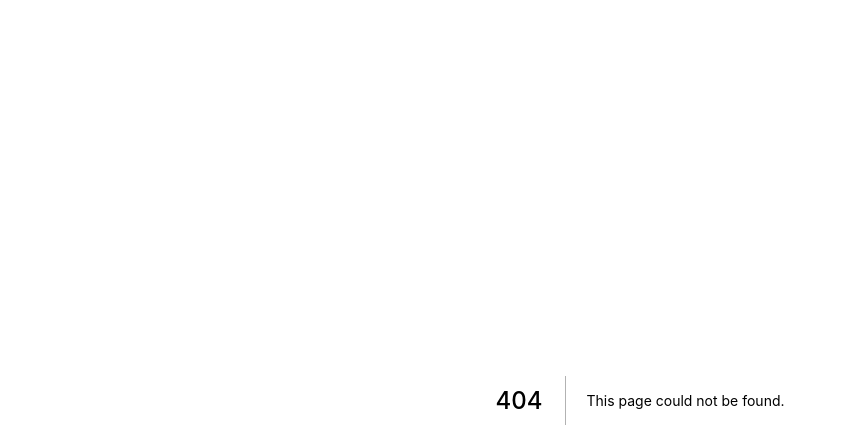
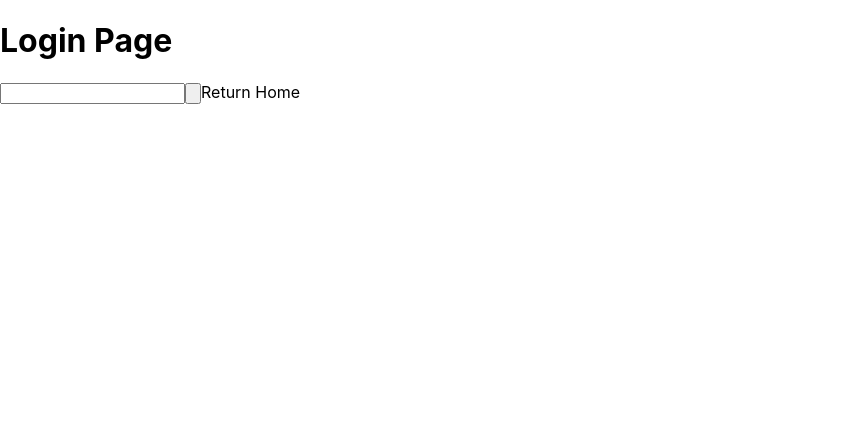
Before and after one commit to FelipeBarretoB/next.js-class-app, a Next.js app in the folder class-app/: page /login in a window 1280 px wide. Before the commit this address had no page. Shown: the top 448 px of the page, without its empty margins (0-847 px from the left). Built offline with nearby package versions, Linux system fonts and the light colour scheme.

Commit message:
Started login

```diff
--- a/class-app/pages/api/student/[code].js
+++ b/class-app/pages/api/student/[code].js
@@ -1,4 +1,5 @@
 
 export default function handler(req,res){
     res.send(req.query.code);
+
 }
--- a/class-app/pages/index.js
+++ b/class-app/pages/index.js
@@ -9,6 +9,7 @@ export default function Home() {
         <li><Link href="/register/profesor">Registro de profesor</Link></li>
         <li><Link href="/register/estudiante">Registro de estudiante</Link></li>
         <h6><Link href="https://www.youtube.com/watch?v=xvFZjo5PgG0"> c: </Link></h6>
+        <Link href="/login">Login</Link>
       </ul>
    </Fragment>
   )
--- /dev/null
+++ b/class-app/pages/login.js
@@ -0,0 +1,13 @@
+import { Fragment } from "react"
+import Link from "next/link" // para que no se refresque la pagina
+
+export default function login() {
+    return <Fragment>
+        <h1>Login Page</h1>
+        <form>
+            <input type="text" />
+            <input type="submit" value="" />
+            <Link href="./">Return Home</Link>
+        </form>
+    </Fragment>
+}
```
Also changed, not shown: class-app/.eslintrc.json, 1 other file (tests, documents, lock files or other folders).
